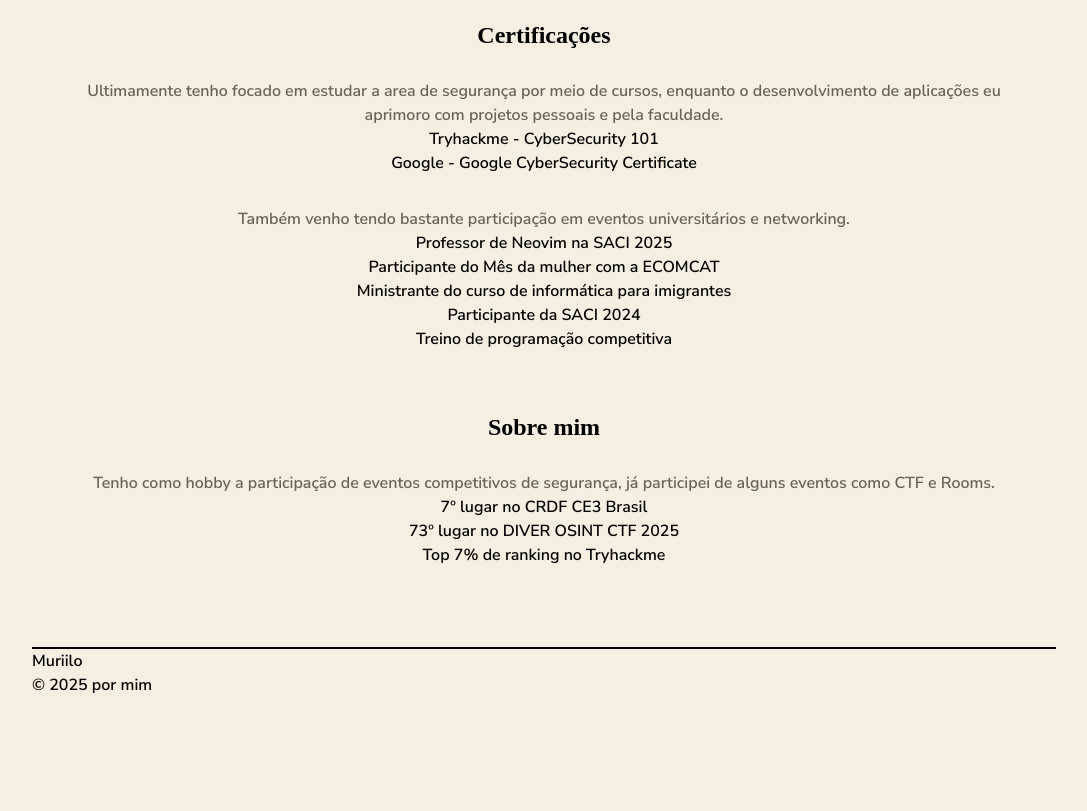
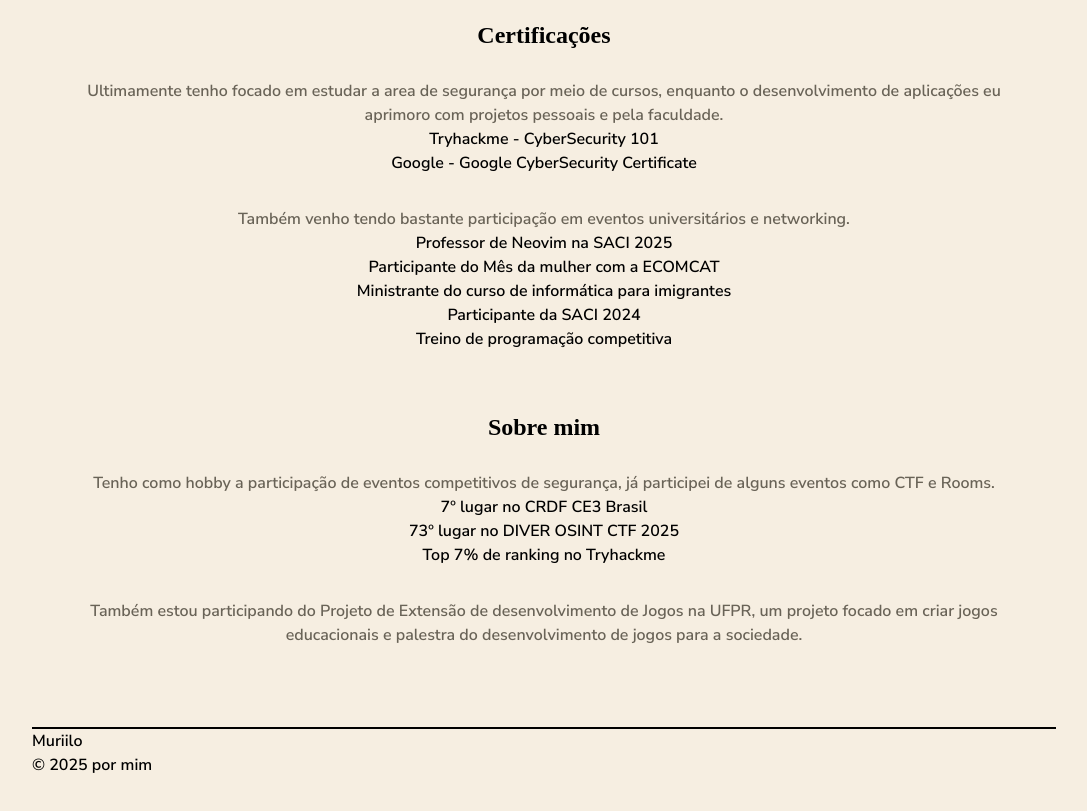
Before and after one commit to Muriilow/PersonalSite, a plain HTML site: page index.html in a window 1280 px wide. Shown: the part 1519-2330 px from the top of the page, without its empty margins (96-1183 px from the left). Before the commit the page ends 2296 px from the top, so only its background shows below. Drawn offline with Linux system fonts and the light colour scheme.

Commit message:
Adding more info about me

```diff
--- a/index.html
+++ b/index.html
@@ -169,6 +169,7 @@
                 href="https://diverctf.org/"><p>73º lugar no DIVER OSINT CTF 2025</p></a>
             <a target="_blank" rel="noopener noreferrer" class="anchor-link"
                 href="https://tryhackme.com/p/Mur1il0w"><p>Top 7% de ranking no Tryhackme</p></a>
+            <p class = "subtitle-text" style="margin-top:2rem;"> Também estou participando do Projeto de Extensão de desenvolvimento de Jogos na UFPR, um projeto focado em criar jogos educacionais e palestra do desenvolvimento de jogos para a sociedade.</p>
         </section>
     </main>
     <footer>
```
